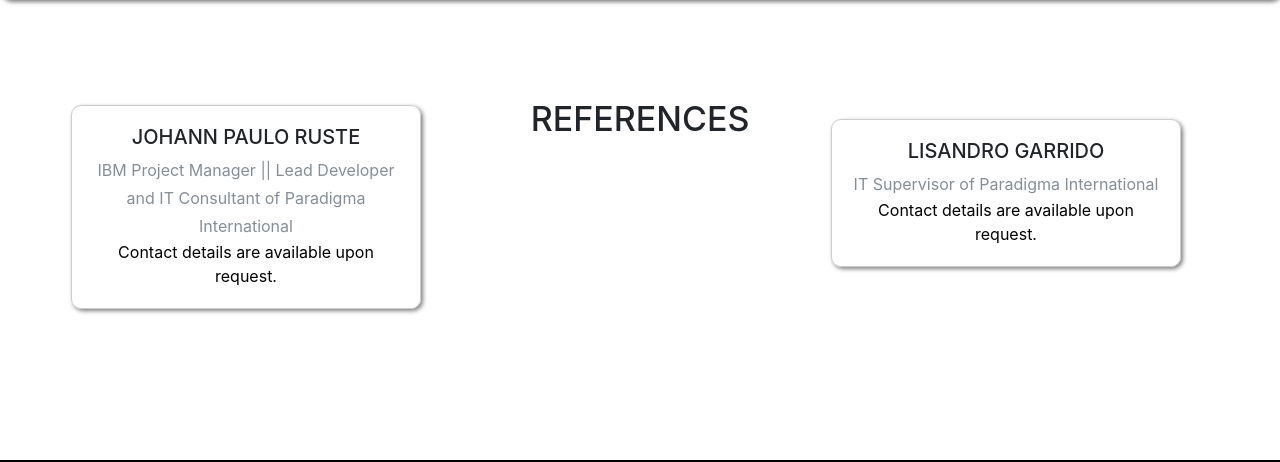
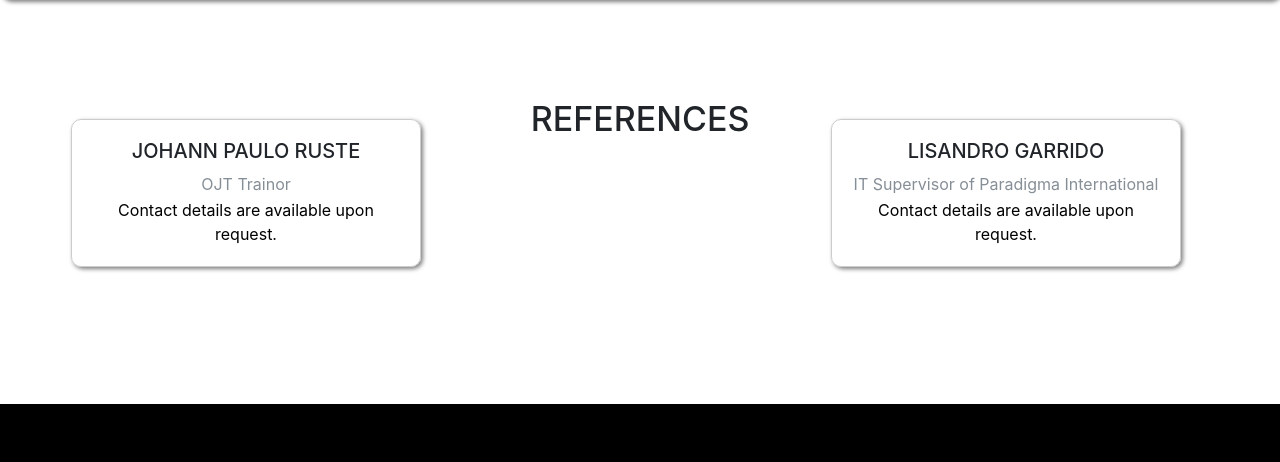
Before and after one commit to jomelHUB/jomel.github.io, a plain HTML site: page index.html in a window 1280 px wide. Shown: the part 2155-2617 px from the top of the page. Drawn offline with Linux system fonts and the light colour scheme; files whose address does not match are found by name.

Commit message:
ojt trainor

```diff
--- a/index.html
+++ b/index.html
@@ -208,7 +208,7 @@
 
 							<div id="zommies" class="desc borderInfo" style="text-align: center;">
 								<h5 >JOHANN PAULO RUSTE</h5>
-							<p class="text-muted">IBM Project Manager || Lead Developer and IT Consultant of Paradigma International</p>
+							<p class="text-muted">OJT Trainor</p>
 							<h7  style="color: black;"> Contact details are available upon request.</h7>
 
 							</div>
```
